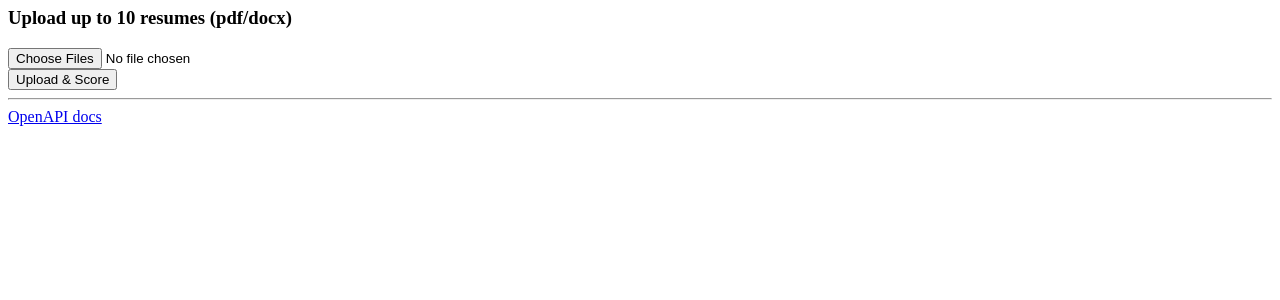
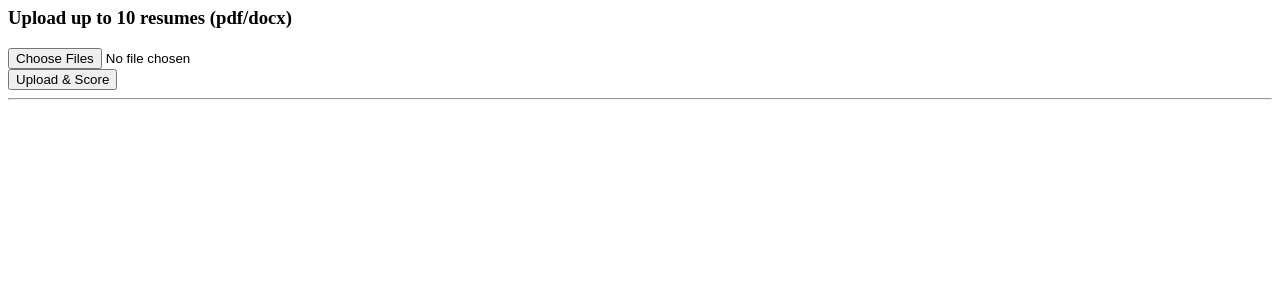
Before and after one commit to Nikita512/recruitment_ai_agent, a FastAPI app: page / in a window 1280 px wide. Shown: the part 314-614 px from the top of the page. Run offline with FastAPI, Linux system fonts and the light colour scheme.

Commit message:
Update index.html

```diff
--- a/templates/index.html
+++ b/templates/index.html
@@ -17,8 +17,5 @@
     <button type="submit">Upload & Score</button>
   </form>
   <hr/>
-  <div>
-    <a href="/docs">OpenAPI docs</a>
-  </div>
 </body>
 </html>
```
